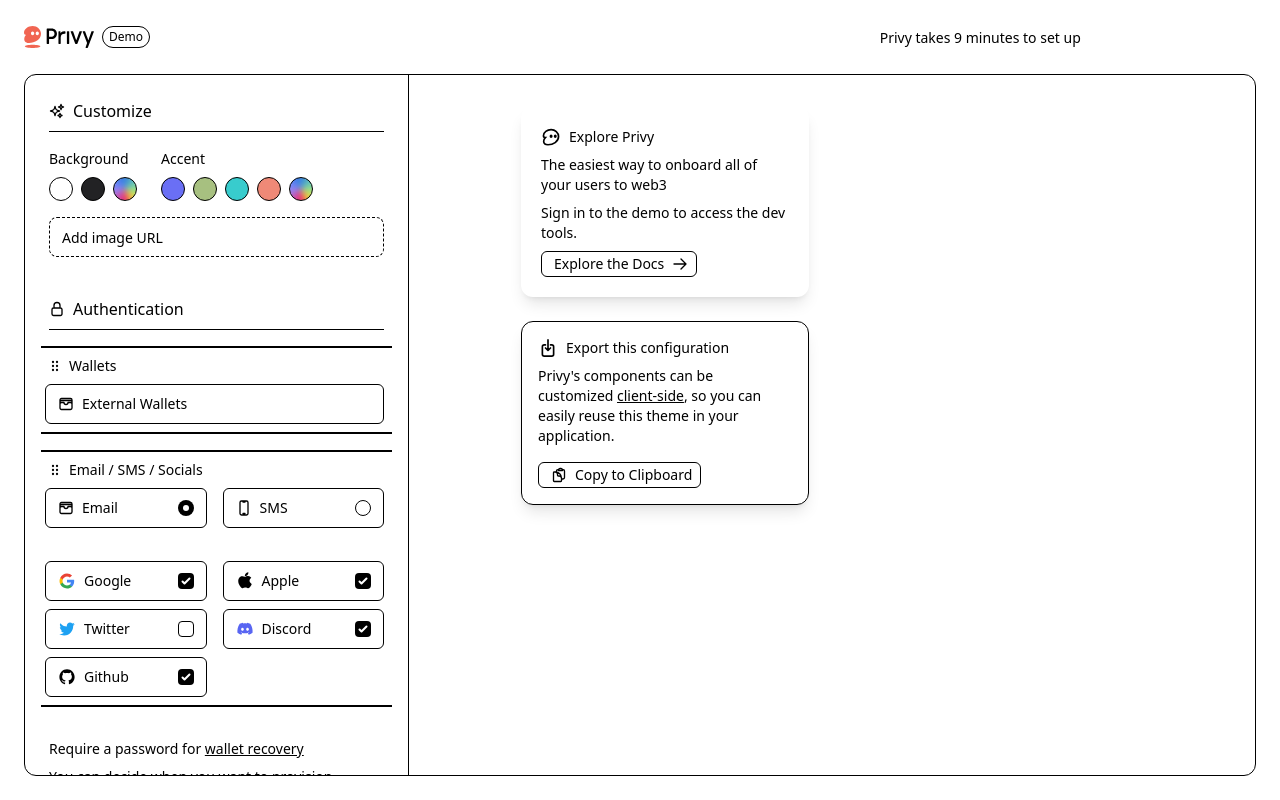
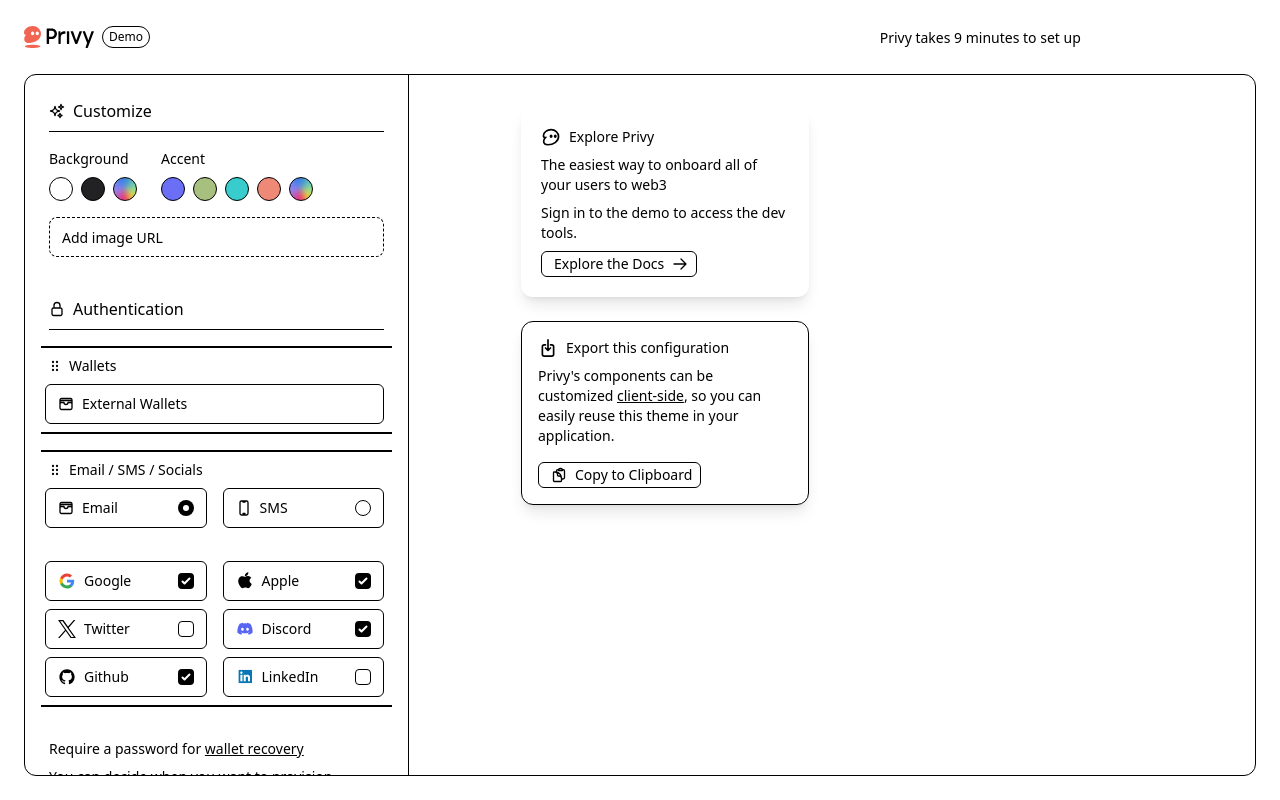
Before and after one commit to privy-io/auth-demo, a Next.js app: page / in a window 1280 px wide. Built offline with nearby package versions, Linux system fonts and the light colour scheme; no server answers.

Commit message:
adding new Twitter logo and Linked In

```diff
--- a/components/canvas-sidebar-auth-config.tsx
+++ b/components/canvas-sidebar-auth-config.tsx
@@ -443,14 +443,14 @@
                   icon={
                     <div className="h-[1.125rem] w-[1.125rem] shrink-0 grow-0">
                       <Image
-                        src="/social-icons/color/twitter.svg"
+                        src="/social-icons/color/x.svg"
                         height={18}
                         width={18}
                         alt="Twitter"
                       />
                     </div>
                   }
-                  label="Twitter"
+                  label="Twitter" // Keeping as Twitter for now as X (formerly Twitter) does not seem ideal
                 >
                   <input
                     className="shrink-0 grow-0"
@@ -499,9 +499,9 @@
                   />
                 </WalletButton>
               </div>
-              <div className="flex gap-x-4 pr-4">
+              <div className="flex gap-x-4">
                 <WalletButton
-                  className={classNames('w-1/2', !hasSocials ? 'opacity-50' : '')}
+                  className={classNames('w-full', !hasSocials ? 'opacity-50' : '')}
                   icon={
                     <div className="h-[1.125rem] w-[1.125rem] shrink-0 grow-0">
                       <GitHubIcon height={18} width={18} />
@@ -521,6 +521,36 @@
                         loginMethods: e.target.checked
                           ? [...(config.loginMethods ?? []), 'github']
                           : (config.loginMethods ?? []).filter((m) => m !== 'github'),
+                      });
+                    }}
+                  />
+                </WalletButton>
+                <WalletButton
+                  className={classNames('w-full', !hasSocials ? 'opacity-50' : '')}
+                  icon={
+                    <div className="h-[1.125rem] w-[1.125rem] shrink-0 grow-0">
+                      <Image
+                        src="/social-icons/color/linkedin.svg"
+                        height={18}
+                        width={18}
+                        alt="LinkedIn"
+                      />
+                    </div>
+                  }
+                  label="LinkedIn"
+                >
+                  <input
+                    className="shrink-0 grow-0"
+                    type="checkbox"
+                    name="wallet"
+                    disabled={!hasSocials}
+                    checked={config?.loginMethods?.includes('linkedin') ?? false}
+                    onChange={(e) => {
+                      setConfig?.({
+                        ...config,
+                        loginMethods: e.target.checked
+                          ? [...(config.loginMethods ?? []), 'linkedin']
+                          : (config.loginMethods ?? []).filter((m) => m !== 'linkedin'),
                       });
                     }}
                   />
--- a/package.json
+++ b/package.json
@@ -16,7 +16,7 @@
     "@datadog/browser-rum": "^4.32.1",
     "@headlessui/react": "^1.7.3",
     "@heroicons/react": "^2.0.12",
-    "@privy-io/react-auth": "1.43.2",
+    "@privy-io/react-auth": "1.46.2-beta-20231106192722",
     "@privy-io/server-auth": "1.5.1",
     "@tailwindcss/forms": "^0.5.3",
     "@types/tinycolor2": "^1.4.3",
```
Also changed, not shown: public/social-icons/color/x.svg (added), 1 other file (tests, documents, lock files or other folders).
